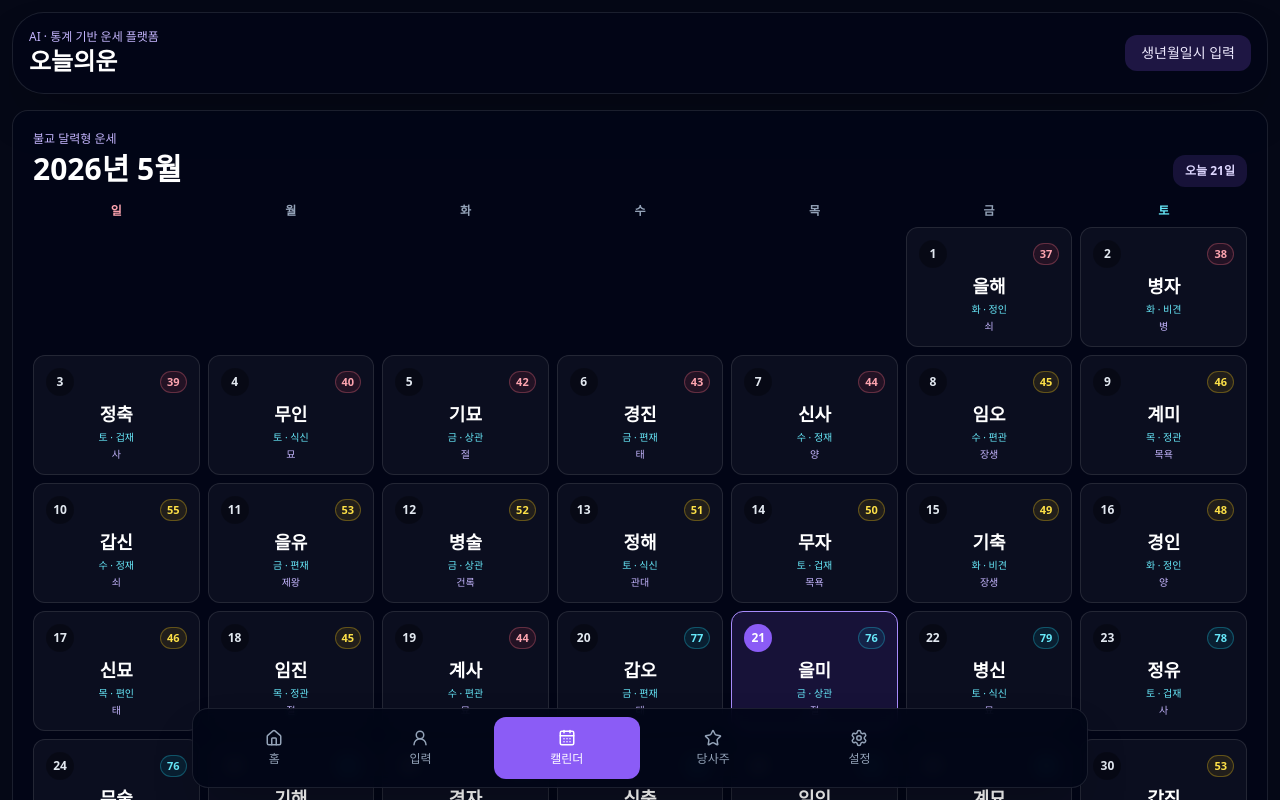
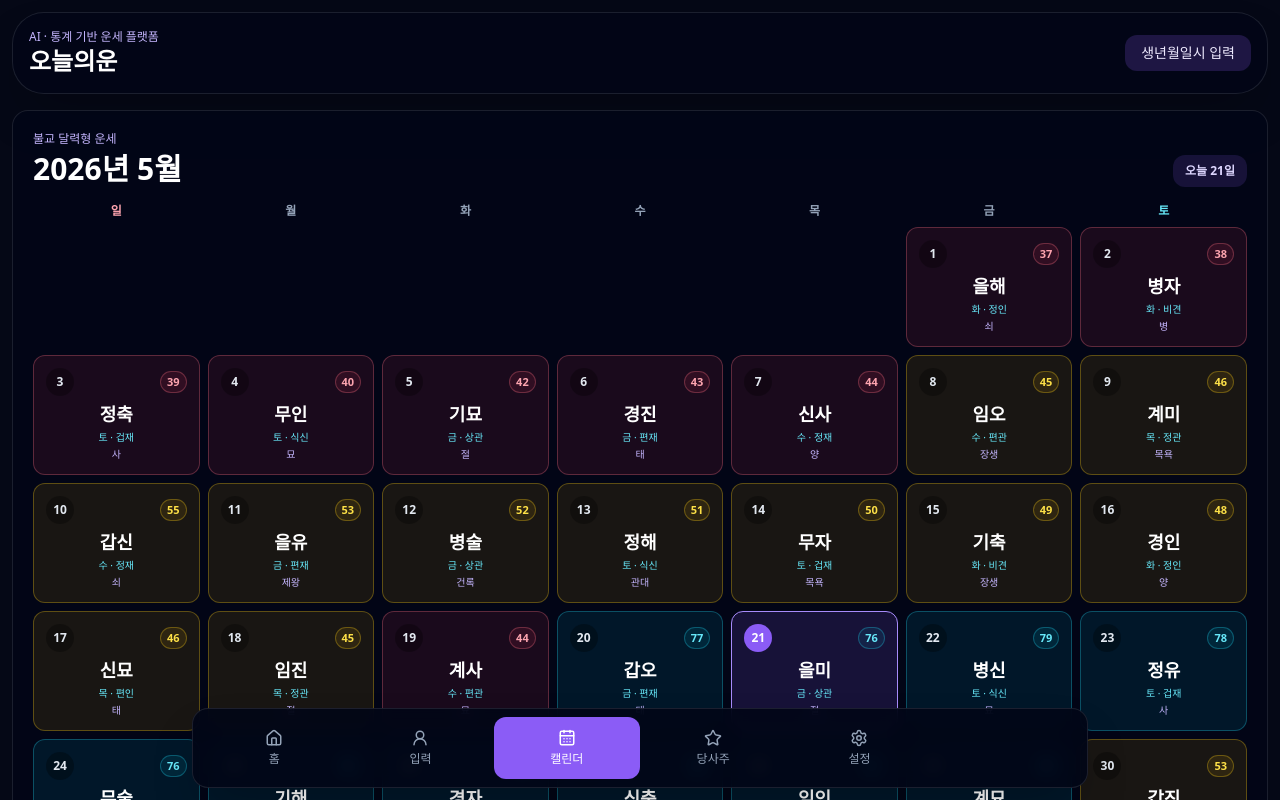
Before and after one commit to biophilia28-png/fortune-flow-app, a React (Vite) app: page / in a window 1280 px wide. Both pictures are taken after a click on the button "캘린더". Shown: the top 800 px of the page. Built offline with nearby package versions, Linux system fonts and the light colour scheme; the HTML template or start-up script is replaced by a standard one.

Commit message:
Update App.jsx

```diff
--- a/src/App.jsx
+++ b/src/App.jsx
@@ -1184,11 +1184,17 @@ function CalendarPage({ profile, setSelectedFortune }) {
                   date: currentDate,
                 })
               }
-              className={`relative min-h-[74px] rounded-xl border p-1.5 text-left transition active:scale-95 md:min-h-[118px] md:p-3 ${
-                isToday
-                  ? "border-violet-400 bg-violet-500/15"
-                  : "border-white/10 bg-white/[0.04] hover:bg-violet-500/10"
-              }`}
+             className={`relative min-h-[74px] rounded-xl border p-1.5 text-left transition active:scale-95 md:min-h-[118px] md:p-3 ${
+  isToday
+    ? "border-violet-400 bg-violet-500/15"
+    : fortune.total >= 80
+    ? "border-emerald-400/40 bg-emerald-500/15"
+    : fortune.total >= 65
+    ? "border-cyan-400/30 bg-cyan-500/10"
+    : fortune.total >= 45
+    ? "border-yellow-400/30 bg-yellow-500/10"
+    : "border-rose-400/30 bg-rose-500/10"
+}`}
             >
               <div className="flex items-center justify-between">
                 <div
```
